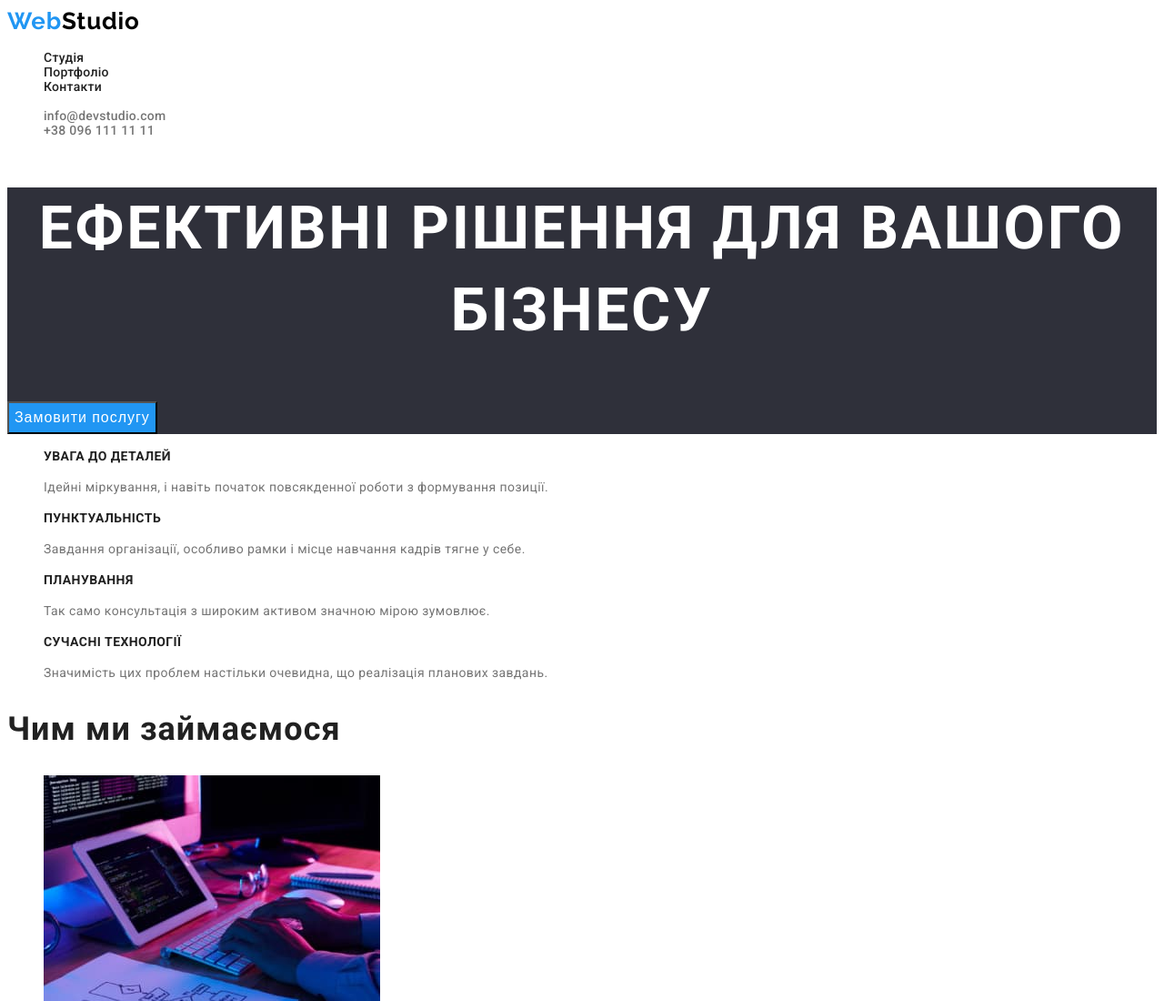
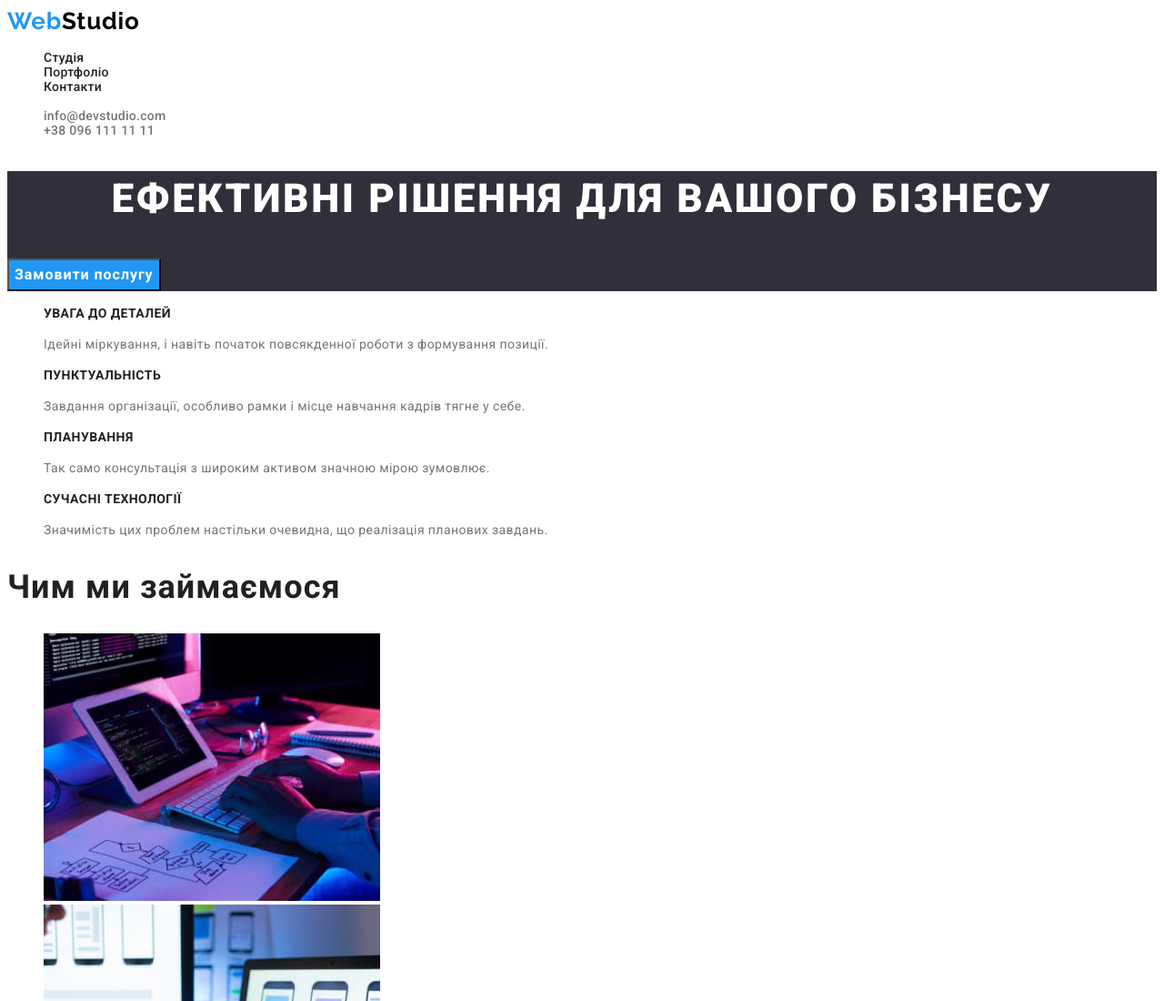
Before and after one commit to Nataliabut2022/goit-markup-hw-02, a plain HTML site: page index.html in a window 1280 px wide. Shown: the top 1100 px of the page at 91% size. Drawn offline with Linux system fonts and the light colour scheme.

Commit message:
Update styles.css

```diff
--- a/css/styles.css
+++ b/css/styles.css
@@ -73,6 +73,9 @@
 
 .hero {
     background-color: #2F303A;
+}
+
+.hero-title {
     color: var(--light-txt-cl);
     font-weight: 900;
     font-size: 44px;
@@ -87,9 +90,9 @@
     color: var(--light-txt-cl);
     font-size: 16px;
     line-height: calc(30 / 16);
-    display: flex;
     letter-spacing: 0.06em;
-
+    font-family: inherit;
+    font-weight: 700;
 }
 
 .btn2 {
```
